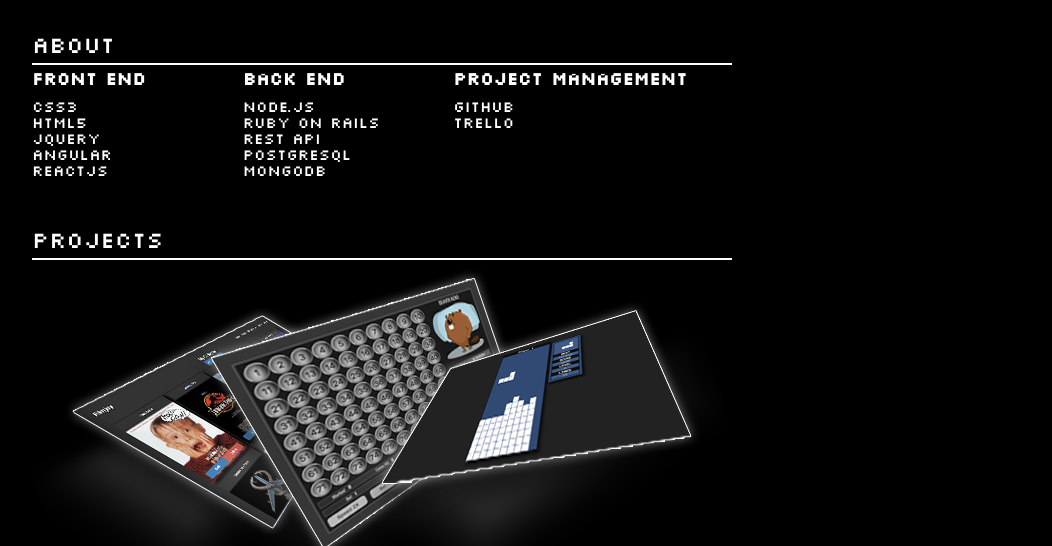
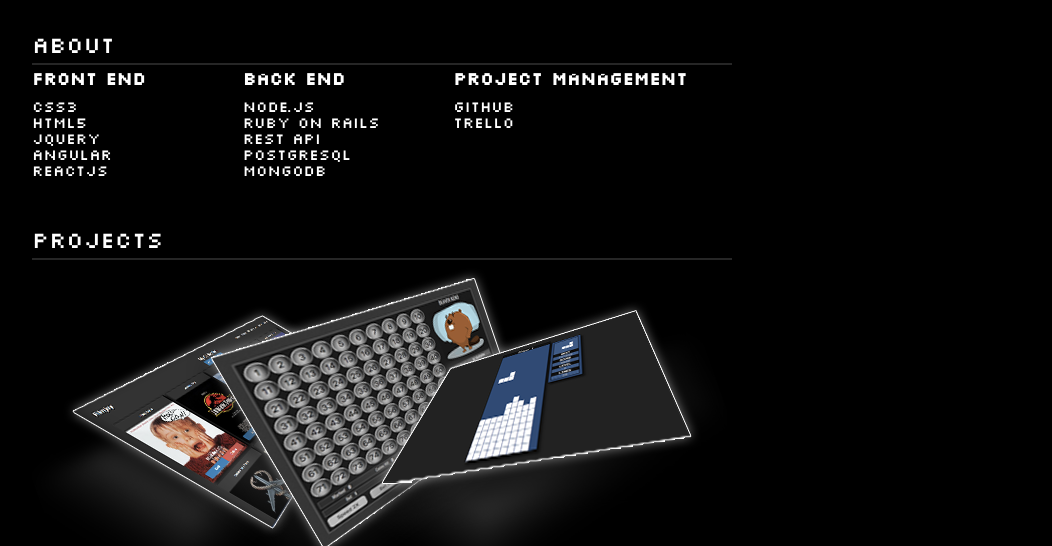
Before and after one commit to nicktouchette/nicktouchette.com, a website: page public/index.html in a window 1280 px wide. Shown: the part 653-1199 px from the top of the page, without its empty margins (23-1075 px from the left). Drawn offline with nearby package versions, Linux system fonts and the light colour scheme.

Commit message:
changed opacity of horizontal rules

```diff
--- a/public/css/style.css
+++ b/public/css/style.css
@@ -249,6 +249,7 @@ a:hover {
 
 hr {
   border-style: solid;
+  opacity: .15;
   margin: 5px 0px;
 }
 
```
